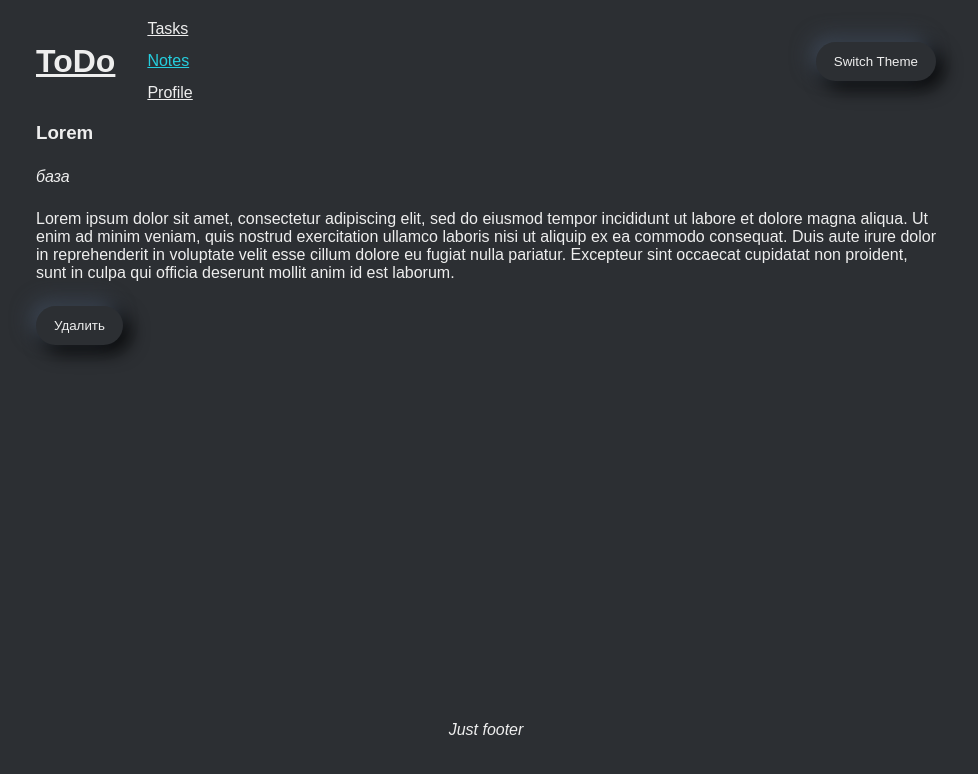
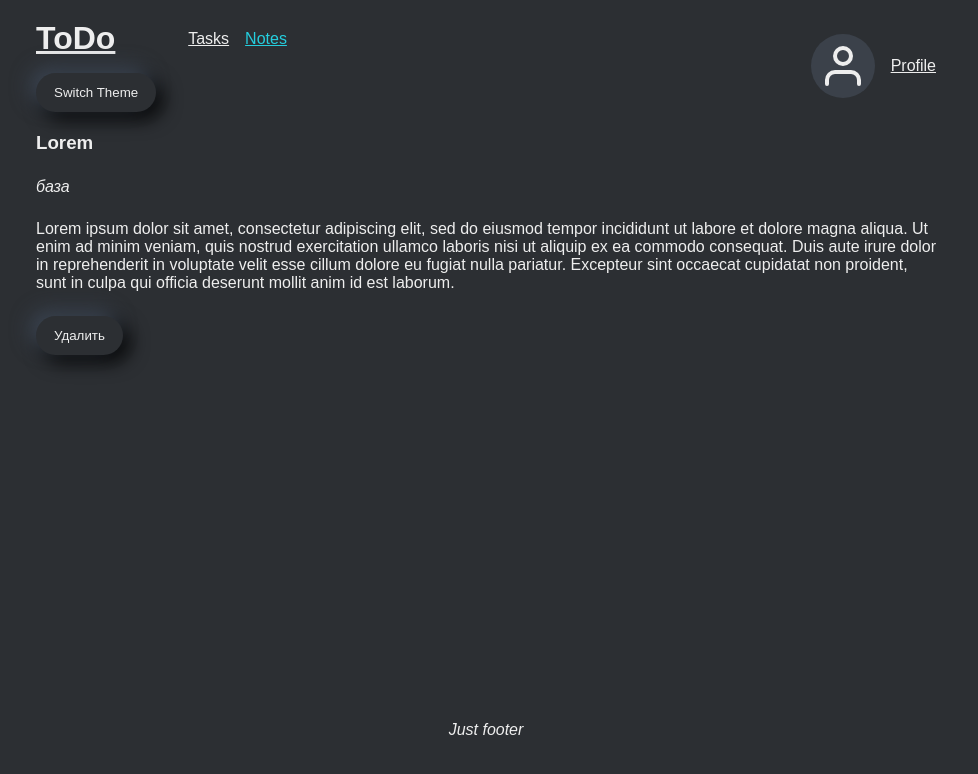
Before and after one commit to dgavrichkov/TaskListMain, a React (Create React App) app: page /TaskListMain/notes/1 in a window 1280 px wide. Shown: the top 774 px of the page, without its empty margins (154-1132 px from the left). Built offline with nearby package versions, Linux system fonts and the light colour scheme.

Commit message:
prepare header with profile zone

```diff
--- a/src/components/Header/Header.tsx
+++ b/src/components/Header/Header.tsx
@@ -1,6 +1,7 @@
 import { ThemeSwitcher } from "../ThemeSwitcher";
 import { NavLink, Link } from "react-router-dom";
 import { Styled } from './styled';
+import { Avatar } from '../../shared/ui/Avatar';
 
 type HeaderProps = {
   pageClass: string,
@@ -23,16 +24,19 @@ export const Header = ({ pageClass }: HeaderProps) => {
             isActive ? "is-active" : ""
           }
         >Notes</NavLink>
+      </Styled.Nav>
+      <Styled.SwitcherWrap>
+        <ThemeSwitcher />
+      </Styled.SwitcherWrap>
+      <Styled.ProfileArea>
+        <Avatar />
         <NavLink
           to="profile"
           className={({ isActive }) =>
             isActive ? "is-active" : ""
           }
         >Profile</NavLink>
-      </Styled.Nav>
-      <Styled.SwitcherWrap>
-        <ThemeSwitcher />
-      </Styled.SwitcherWrap>
+      </Styled.ProfileArea>
     </Styled.Header>
   )
 }
--- a/src/components/Header/styled.ts
+++ b/src/components/Header/styled.ts
@@ -3,8 +3,12 @@ import styled from "styled-components";
 const Header = styled.header`
   display: grid;
   align-items: center;
-  grid-template-columns: auto auto 1fr;
+  grid-template-columns: auto 1fr auto;
+  grid-template-areas:
+    "logo navi profile"
+    "theme . profile";
   column-gap: 32px;
+  row-gap: 16px;
 
   a {
     color: ${(props) => props.theme.colors.text || `#000`};
@@ -14,13 +18,27 @@ const Header = styled.header`
   }
 `;
 
+const Logo = styled.div`
+  grid-area: logo;
+`;
+
 const Nav = styled.nav`
-  display: grid;
-  gap: 14px;
+  display: flex;
+  gap: 16px;
+  grid-area: navi;
 `;
 
 const SwitcherWrap = styled.div`
   justify-self: end;
+  grid-area: theme;
 `;
 
-export const Styled = { Header, Nav, SwitcherWrap };
+const ProfileArea = styled.div`
+  grid-area: profile;
+
+  display: flex;
+  gap: 16px;
+  align-items: center;
+`;
+
+export const Styled = { Header, Nav, SwitcherWrap, ProfileArea, Logo };
--- /dev/null
+++ b/src/shared/ui/Avatar/Avatar.tsx
@@ -0,0 +1,17 @@
+import { FC } from 'react';
+import { Styled } from './styled'
+import { ReactComponent as UserIcon } from './user-icon.svg';
+
+type TAvatarProps = {
+  image?: string;
+};
+
+export const Avatar: FC<TAvatarProps> = ({ image }) => {
+  return (
+    <Styled.Wrap>
+      {image ? (
+        <img src={image} alt="userpic" />
+      ) : <UserIcon />}
+    </Styled.Wrap>
+  )
+}
--- /dev/null
+++ b/src/shared/ui/Avatar/index.ts
@@ -0,0 +1 @@
+export * from "./Avatar";
--- /dev/null
+++ b/src/shared/ui/Avatar/styled.ts
@@ -0,0 +1,21 @@
+import styled from "styled-components";
+
+const Wrap = styled.div`
+  width: 64px;
+  height: 64px;
+  background: ${({ theme }) => theme.colors.pale};
+  border-radius: 50px;
+  display: flex;
+  justify-content: center;
+  align-items: center;
+  svg {
+    width: 75%;
+    height: 75%;
+  }
+  img {
+    width: 100%;
+    height: 100%;
+  }
+`;
+
+export const Styled = { Wrap };
```
Also changed, not shown: src/shared/ui/Avatar/user-icon.svg (added).
